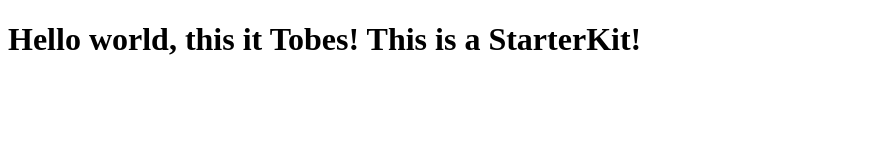
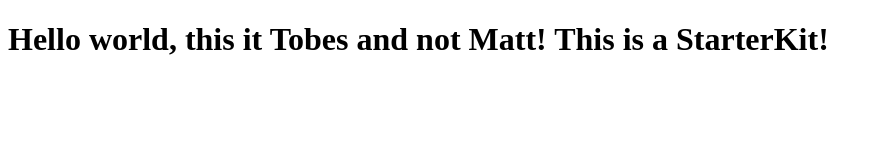
Before and after one commit to RuntimeTools/nodedemo, a website: page public/index.html in a window 1280 px wide. Shown: the whole page, without its empty margins (0-881 px from the left). Drawn offline with Linux system fonts and the light colour scheme.

Commit message:
add Matt to message

```diff
--- a/public/index.html
+++ b/public/index.html
@@ -7,6 +7,6 @@
     <meta name="viewport" content="width=device-width, initial-scale=1">
 </head>
 <body>
-<h1>Hello world, this it Tobes! This is a StarterKit!</h1>
+<h1>Hello world, this it Tobes and not Matt! This is a StarterKit!</h1>
 </body>
 </html>
```
